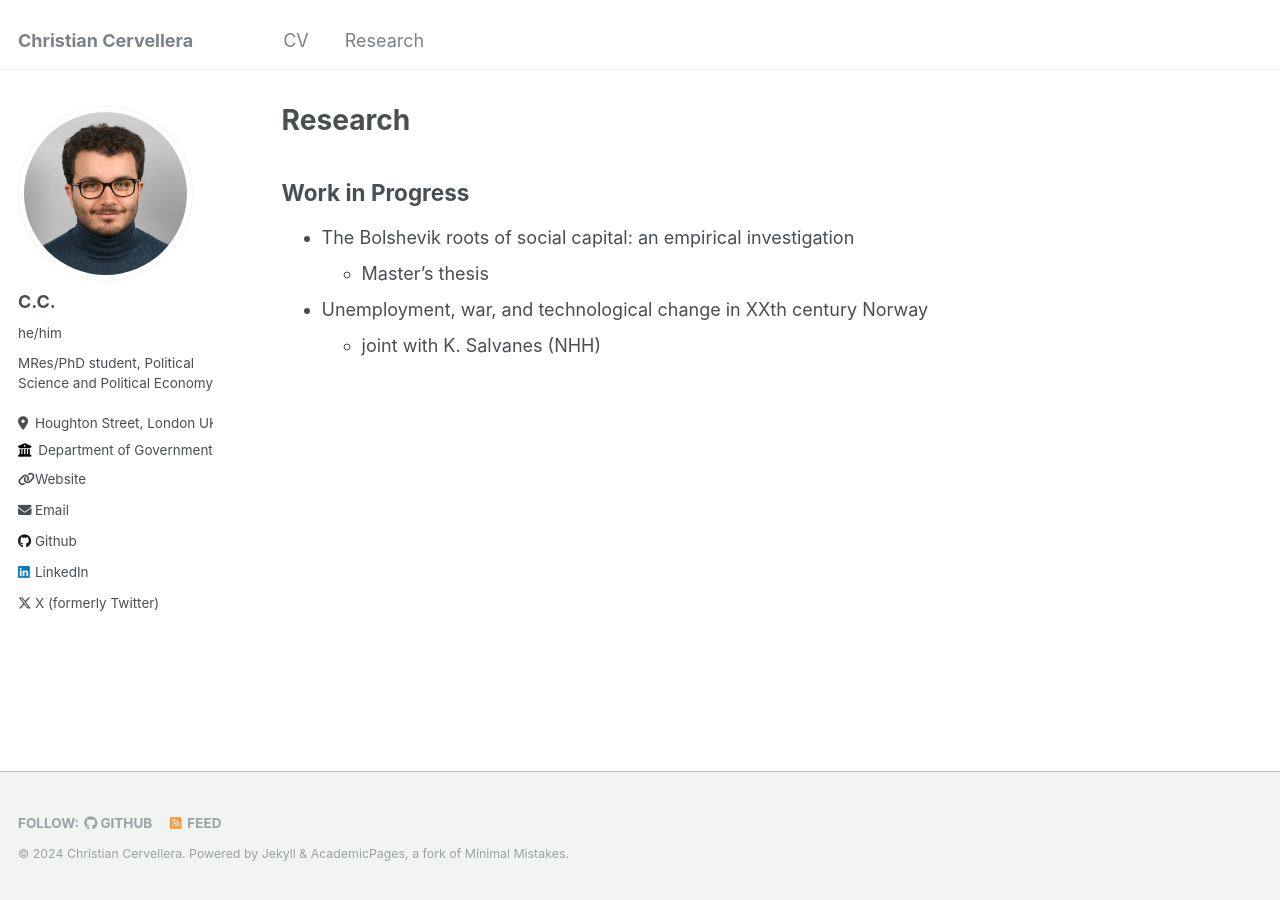
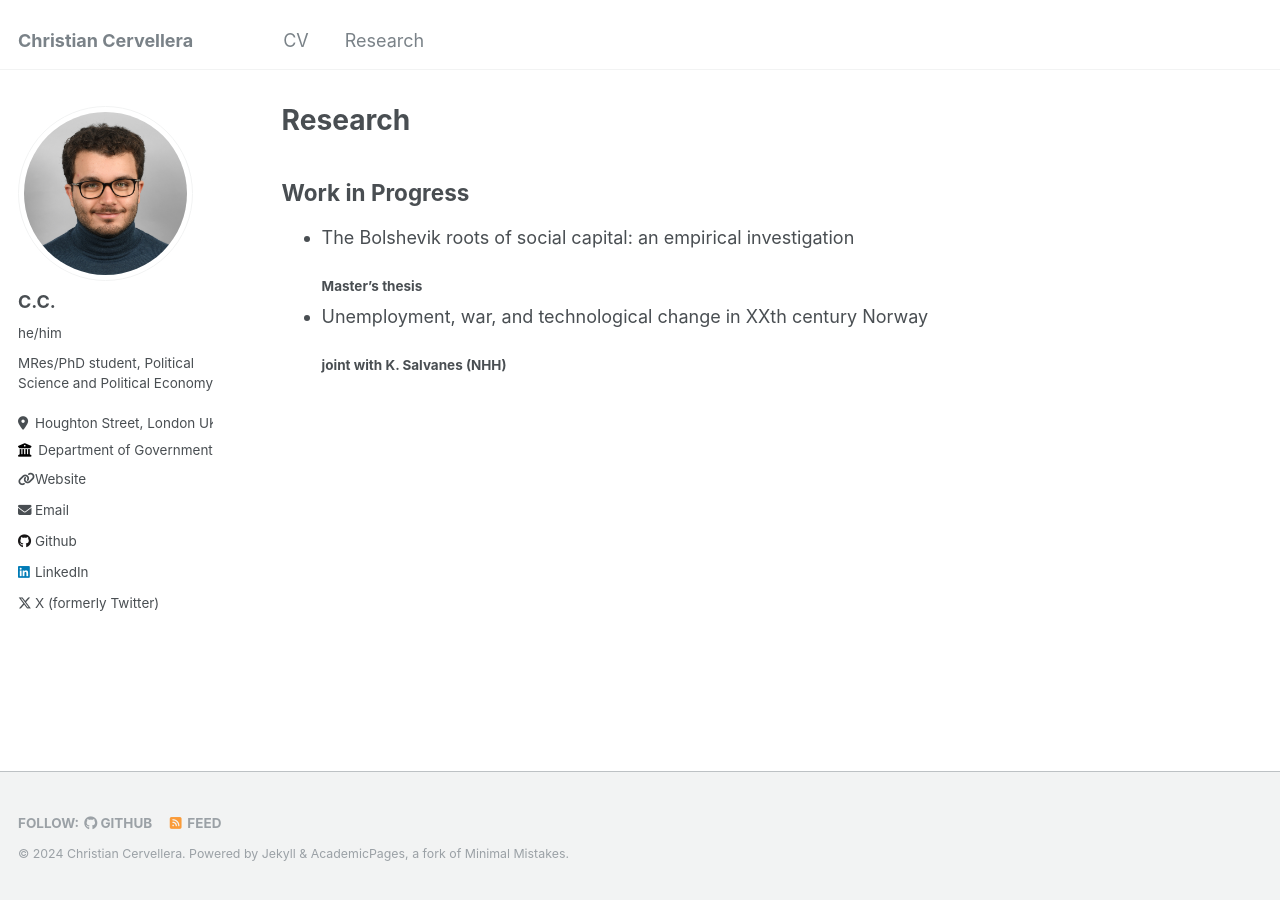
Before and after one commit to ritwika-das/ritwika-das.github.io, a Jekyll site: the page built from _pages/publications.md, in a window 1280 px wide. Built offline with Jekyll 4.4.1, drawn with Linux system fonts in a browser that asks for light colours.

```diff
--- a/_pages/publications.md
+++ b/_pages/publications.md
@@ -9,7 +9,7 @@ Work in Progress
 ------
 
 * The Bolshevik roots of social capital: an empirical investigation
-  * Master's thesis
+  ###### Master's thesis
 
 * Unemployment, war, and technological change in XXth century Norway
-  * joint with K. Salvanes (NHH)
+  ###### joint with K. Salvanes (NHH)
```
